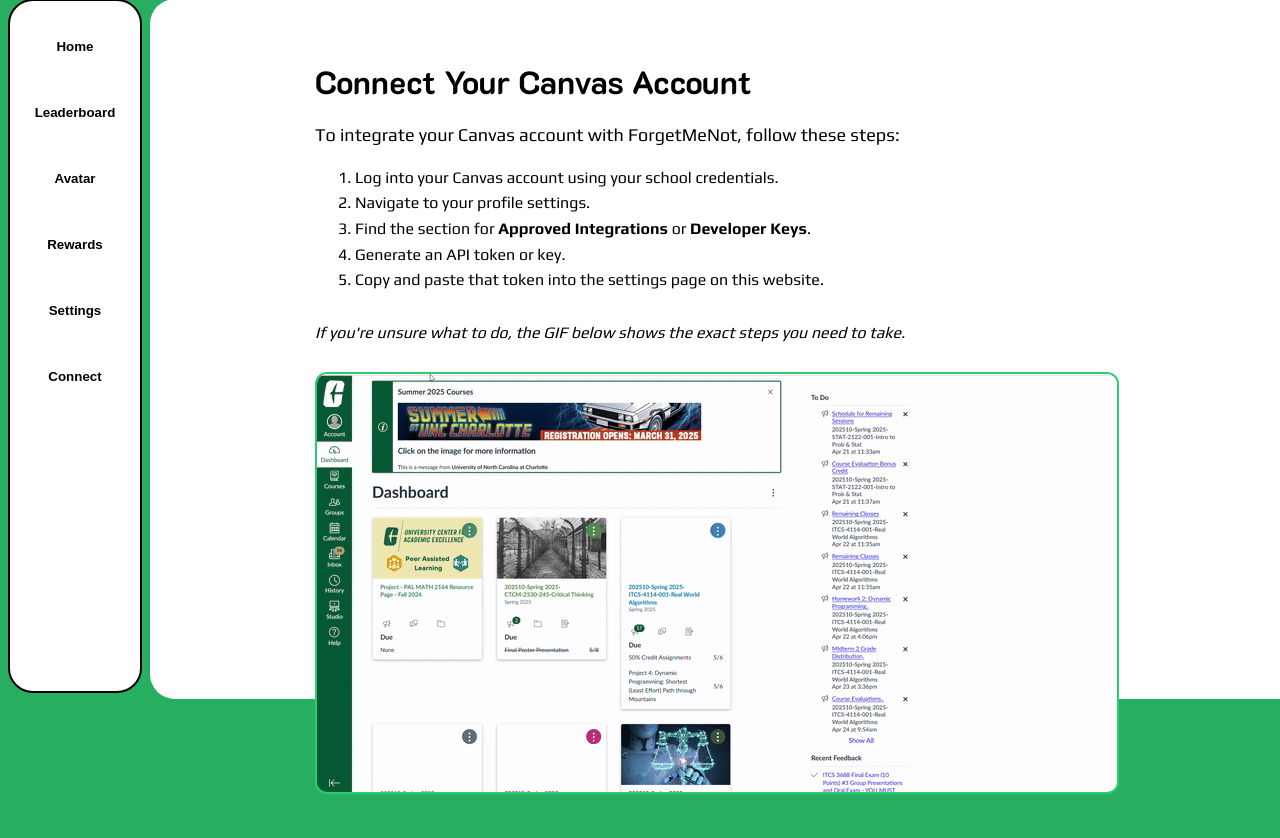
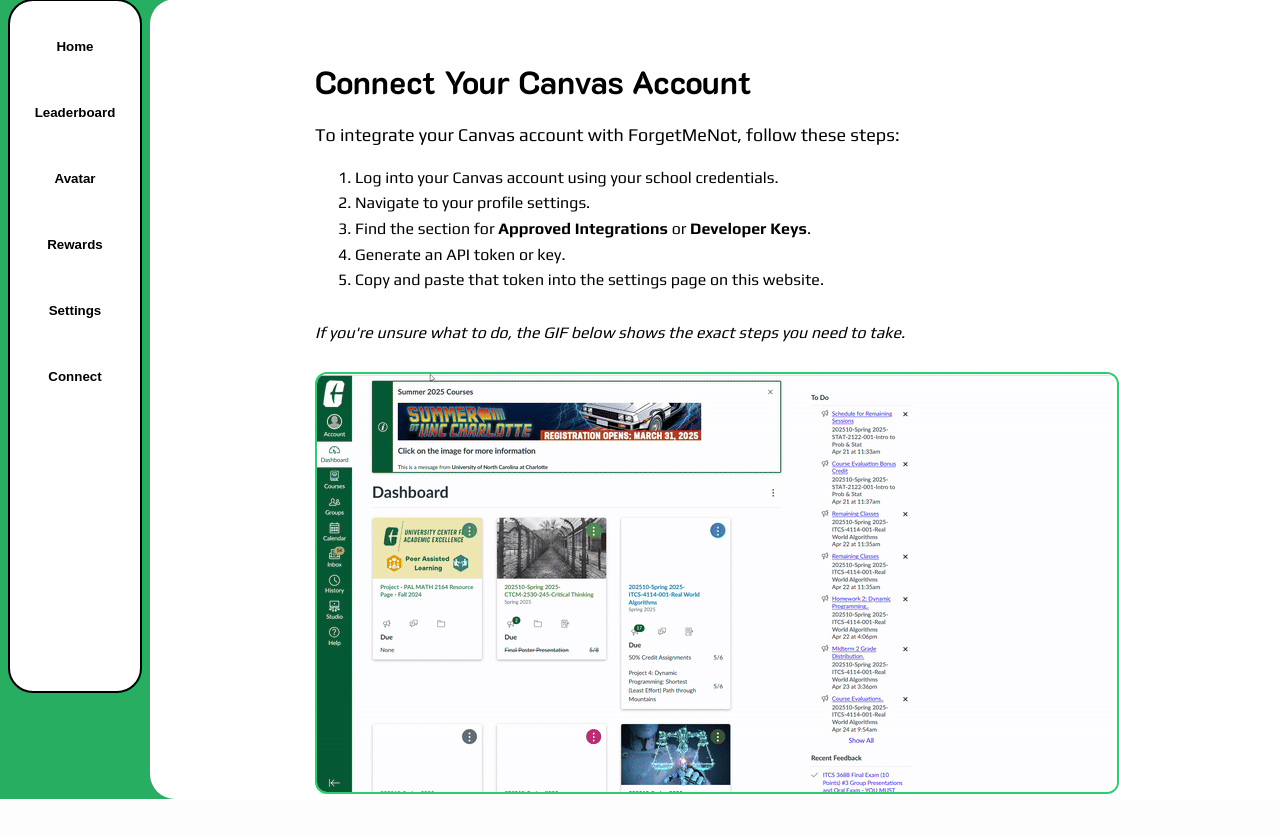
Before and after one commit to SamKhan32/ForgetMeNot, a Django app: page /connect/ in a window 1280 px wide. Shown: the part 101-939 px from the top of the page. After the commit the page ends 900 px from the top, so only its background shows below. Run offline with Django 5.2, Linux system fonts and the light colour scheme.

Commit message:
made optional syling for pages that inherit from main, did for connect page

```diff
--- a/main/base/templates/base/connect.html
+++ b/main/base/templates/base/connect.html
@@ -1,5 +1,9 @@
 {% extends 'main.html' %}
 {% load static %}
+
+{% block main_body_class %}
+connect-page
+{% endblock %}
 
 {% block content %}
 <div style="padding: 40px; max-width: 800px; margin: auto;">
--- a/main/templates/main.html
+++ b/main/templates/main.html
@@ -52,7 +52,7 @@
 
         {% include 'navbar.html' %}
 
-        <div id="main-body">
+        <div id="main-body" class="{% block main_body_class %}{% endblock %}">
 
             {% block content %}{% endblock %}
 
@@ -311,7 +311,11 @@
         display: flex;
         flex-direction: row;
     }
-
+    .connect-page {
+    overflow-y: auto;
+    min-height: 100vh;
+    background-color: #fefefe;
+}
 
 
 </style>
```
